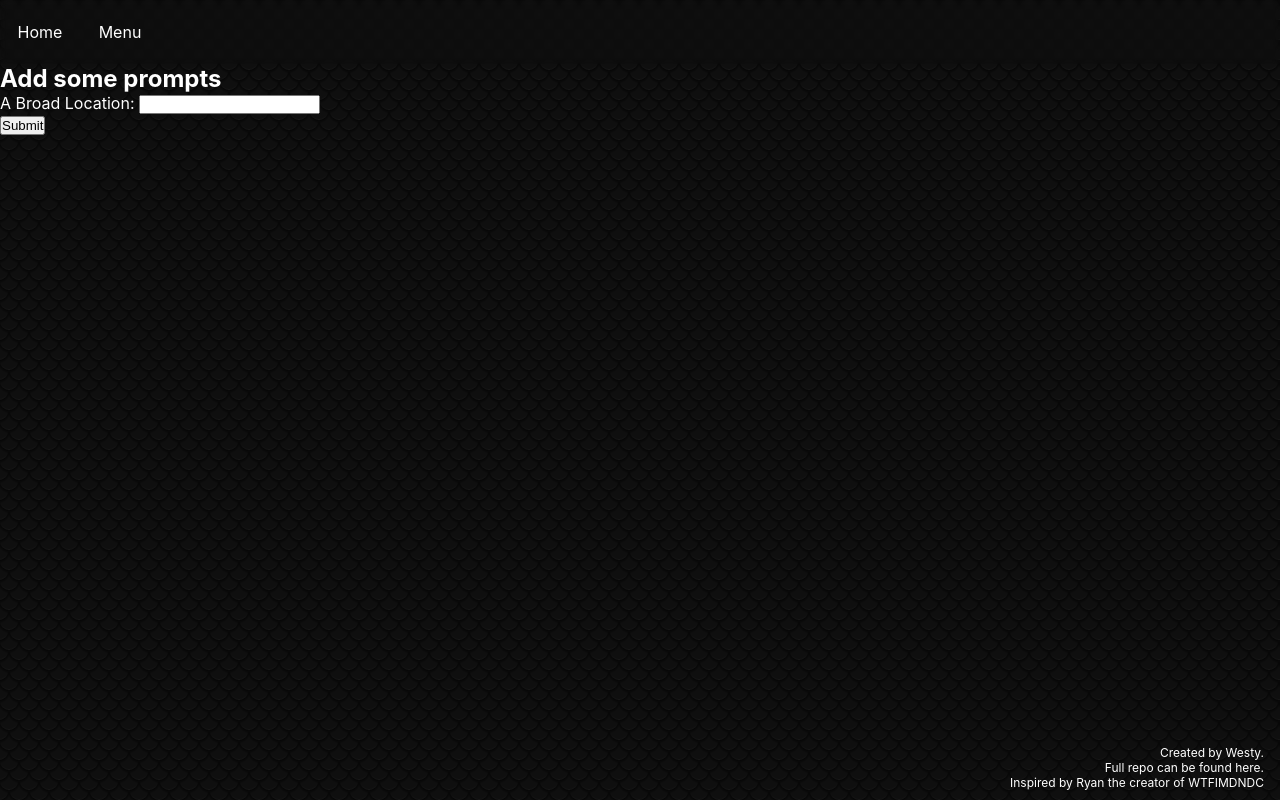
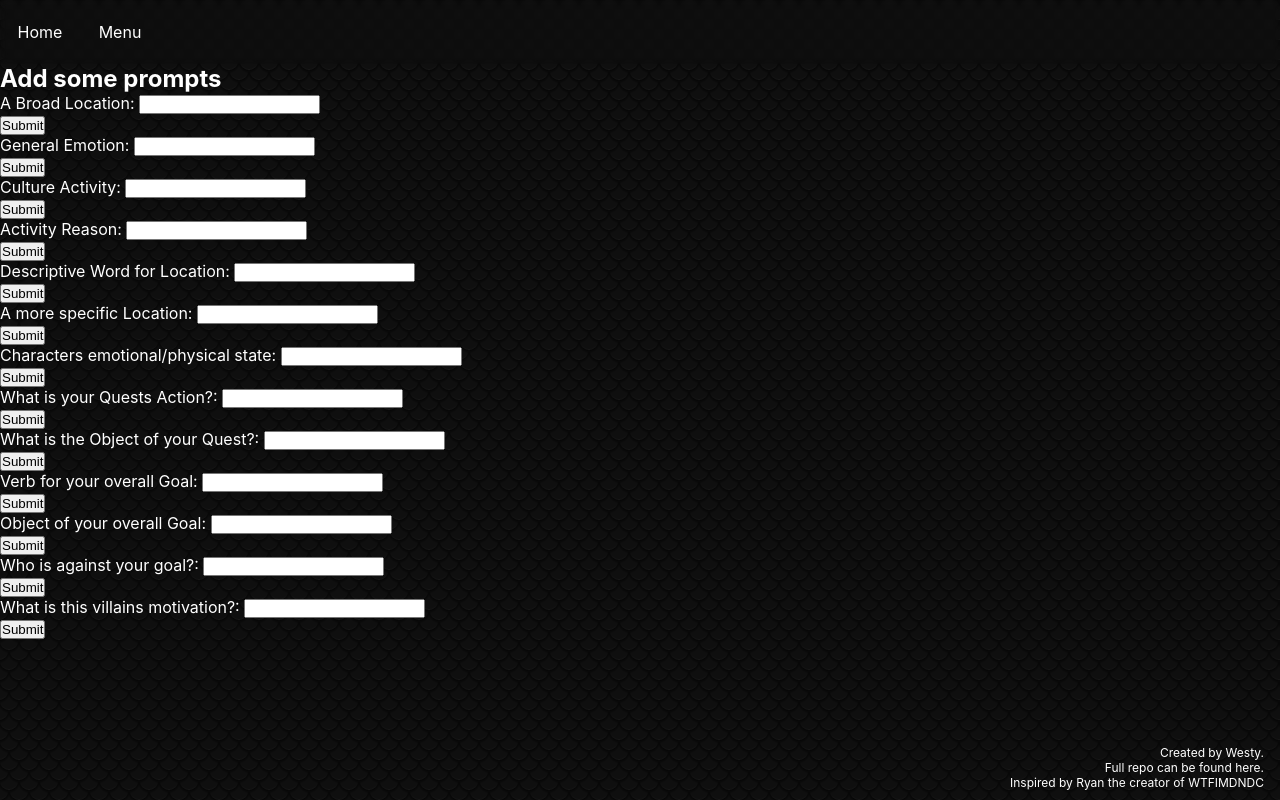
Before and after one commit to WestyCodes/DnDQuestHook, a React (Create React App) app: page /prompts in a window 1280 px wide. Built offline with nearby package versions, Linux system fonts and the light colour scheme.

Commit message:
Added all POST requests from promptsPage added while logic to quest.pcMood2

```diff
--- a/src/main/Main.js
+++ b/src/main/Main.js
@@ -77,6 +77,9 @@ export default function Main() {
         quest.pcLocation = specificLocation[Math.floor(Math.random()*specificLocation.length)].title
         quest.pcMood1 = specificCharacterState[Math.floor(Math.random()*specificCharacterState.length)].title
         quest.pcMood2 = specificCharacterState[Math.floor(Math.random()*specificCharacterState.length)].title
+        while(quest.pcMood1 === quest.pcMood2){
+            quest.pcMood2 = specificCharacterState[Math.floor(Math.random()*specificCharacterState.length)].title
+        }
         quest.questAction = taskAction[Math.floor(Math.random()*taskAction.length)].title
         quest.questObject = taskObject[Math.floor(Math.random()*taskObject.length)].title
         quest.goalAction = specificGoalAction[Math.floor(Math.random()*specificGoalAction.length)].title
@@ -85,7 +88,6 @@ export default function Main() {
         quest.antagonistMotivation = obstacleObjectsMotivation[Math.floor(Math.random()*obstacleObjectsMotivation.length)].title
         setQuestText(quest)
         setLoadQuest(true)
-        // console.log(questText)
     }
 
 
@@ -101,7 +103,7 @@ export default function Main() {
                     <p>
                         {questText.mainLocation}, where {questText.inhabitantsDescription} {questText.inhabitants} {questText.culture} {questText.cultureReason},
                         you find yourself in {questText.pcLocationAdj} {questText.pcLocation}, {questText.pcMood1} and {questText.pcMood2}.
-                        You must {questText.questAction} the {questText.questObject} in order to {questText.goalAction} {questText.goalObject}.
+                        You must {questText.questAction} {questText.questObject} in order to {questText.goalAction} {questText.goalObject}.
                         However, the {questText.antagonistObject} would be opposed to the {questText.questObject} {questText.antagonistMotivation}!
                     </p>
                 </div>
--- a/src/prompts/PromptsPage.js
+++ b/src/prompts/PromptsPage.js
@@ -5,7 +5,6 @@ export default function PromptsPage() {
 
 
     const [broadLocationsForm, setBroadLocationsForm] = useState("")
-    const [racesForm, setRacesForm] = useState("")
     const [raceDescriptionForm, setRaceDescriptionForm] = useState("")
     const [cultureActivityForm, setCultureActivityForm] = useState("")
     const [activityReasonForm, setActivityReasonForm] = useState("")
@@ -13,7 +12,7 @@ export default function PromptsPage() {
     const [specificLocationForm, setSpecificLocationForm] = useState("")
     const [specificCharacterStateForm, setSpecificCharacterStateForm] = useState("")
     const [taskActionForm, setTaskActionForm] = useState("")
-    const [taskObjectForm, setTaskObject] = useState("")
+    const [taskObjectForm, setTaskObjectForm] = useState("")
     const [specificGoalActionForm, setSpecificGoalActionForm] = useState("")
     const [specificGoalObjectForm, setSpecificGoalObjectForm] = useState("")
     const [obstacleObjectForm, setObstacleObjectForm] = useState("")
@@ -26,16 +25,155 @@ export default function PromptsPage() {
     }
 
     const handleSubmitBL = (event) => {
-
         event.preventDefault()
-        console.log("test test", broadLocationsForm)
-        console.log("Form Submitted")
         const data = {title: broadLocationsForm}
         post("broadLocations", data)
-
         event.target.reset()
     }
 
+    const handleChangeRD = (event) => {
+        const value = event.target.value;
+        setRaceDescriptionForm(value)
+    }
+
+    const handleSubmitRD = (event) => {
+        event.preventDefault()
+        const data = {title: raceDescriptionForm}
+        post("raceDescription", data)
+        event.target.reset()
+    }
+
+    const handleChangeCA = (event) => {
+        const value = event.target.value;
+        setCultureActivityForm(value)
+    }
+
+    const handleSubmitCA = (event) => {
+        event.preventDefault()
+        const data = {title: cultureActivityForm}
+        post("cultureActivity", data)
+        event.target.reset()
+    }
+
+    const handleChangeAR = (event) => {
+        const value = event.target.value;
+        setActivityReasonForm(value)
+    }
+
+    const handleSubmitAR = (event) => {
+        event.preventDefault()
+        const data = {title: activityReasonForm}
+        post("activityReason", data)
+        event.target.reset()
+    }
+
+    const handleChangeSLA = (event) => {
+        const value = event.target.value;
+        setSpecificLocationAdjectiveForm(value)
+    }
+
+    const handleSubmitSLA = (event) => {
+        event.preventDefault()
+        const data = {title: specificLocationAdjectiveForm}
+        post("specificLocationAdjective", data)
+        event.target.reset()
+    }
+
+    const handleChangeSL = (event) => {
+        const value = event.target.value;
+        setSpecificLocationForm(value)
+    }
+
+    const handleSubmitSL = (event) => {
+        event.preventDefault()
+        const data = {title: specificLocationForm}
+        post("specificLocation", data)
+        event.target.reset()
+    }
+
+    const handleChangeSCS = (event) => {
+        const value = event.target.value;
+        setSpecificCharacterStateForm(value)
+    }
+
+    const handleSubmitSCS = (event) => {
+        event.preventDefault()
+        const data = {title: specificCharacterStateForm}
+        post("specificCharacterState", data)
+        event.target.reset()
+    }
+
+    const handleChangeTA = (event) => {
+        const value = event.target.value;
+        setTaskActionForm(value)
+    }
+
+    const handleSubmitTA = (event) => {
+        event.preventDefault()
+        const data = {title: taskActionForm}
+        post("taskAction", data)
+        event.target.reset()
+    }
+
+    const handleChangeTO = (event) => {
+        const value = event.target.value;
+        setTaskObjectForm(value)
+    }
+
+    const handleSubmitTO = (event) => {
+        event.preventDefault()
+        const data = {title: taskObjectForm}
+        post("taskObject", data)
+        event.target.reset()
+    }
+
+    const handleChangeSGA = (event) => {
+        const value = event.target.value;
+        setSpecificGoalActionForm(value)
+    }
+
+    const handleSubmitSGA = (event) => {
+        event.preventDefault()
+        const data = {title: specificGoalActionForm}
+        post("specificGoalAction", data)
+        event.target.reset()
+    }
+
+    const handleChangeSGO = (event) => {
+        const value = event.target.value;
+        setSpecificGoalObjectForm(value)
+    }
+
+    const handleSubmitSGO = (event) => {
+        event.preventDefault()
+        const data = {title: specificGoalObjectForm}
+        post("specificGoalObject", data)
+        event.target.reset()
+    }
+
+    const handleChangeOO = (event) => {
+        const value = event.target.value;
+        setObstacleObjectForm(value)
+    }
+
+    const handleSubmitOO = (event) => {
+        event.preventDefault()
+        const data = {title: obstacleObjectForm}
+        post("obstacleObject", data)
+        event.target.reset()
+    }
+
+    const handleChangeOOM = (event) => {
+        const value = event.target.value;
+        setObstacleObjectsMotivationForm(value)
+    }
+
+    const handleSubmitOOM = (event) => {
+        event.preventDefault()
+        const data = {title: obstacleObjectsMotivationForm}
+        post("obstacleObjectsMotivation", data)
+        event.target.reset()
+    }
 
     return (
         <div>
@@ -50,10 +188,10 @@ export default function PromptsPage() {
                 </div>
             </form>
 
-            {/* <form className="form-stack contact-form" onSubmit={handleSubmit}>
+            <form className="form-stack contact-form" onSubmit={handleSubmitRD}>
 
                 <label htmlFor="raceDescription">General Emotion: </label>
-                <input id="raceDescription" name="raceDescription" type="text" required onChange={handleChange}/>
+                <input id="raceDescription" name="raceDescription" type="text" required onChange={handleChangeRD}/>
                 <div className="actions-section">
                     <button className="button blue" type="submit">
                     Submit
@@ -61,10 +199,10 @@ export default function PromptsPage() {
                 </div>
             </form>
 
-            <form className="form-stack contact-form" onSubmit={handleSubmit}>
+            <form className="form-stack contact-form" onSubmit={handleSubmitCA}>
 
                 <label htmlFor="cultureActivity">Culture Activity: </label>
-                <input id="cultureActivity" name="cultureActivity" type="text" required onChange={handleChange}/>
+                <input id="cultureActivity" name="cultureActivity" type="text" required onChange={handleChangeCA}/>
                 <div className="actions-section">
                     <button className="button blue" type="submit">
                     Submit
@@ -72,10 +210,10 @@ export default function PromptsPage() {
                 </div>
             </form>
 
-            <form className="form-stack contact-form" onSubmit={handleSubmit}>
+            <form className="form-stack contact-form" onSubmit={handleSubmitAR}>
 
                 <label htmlFor="activityReason">Activity Reason: </label>
-                <input id="activityReason" name="activityReason" type="text" required onChange={handleChange}/>
+                <input id="activityReason" name="activityReason" type="text" required onChange={handleChangeAR}/>
                 <div className="actions-section">
                     <button className="button blue" type="submit">
                     Submit
@@ -84,10 +222,10 @@ export default function PromptsPage() {
             </form>
 
 
-            <form className="form-stack contact-form" onSubmit={handleSubmit}>
+            <form className="form-stack contact-form" onSubmit={handleSubmitSLA}>
 
                 <label htmlFor="specificLocationAdjective">Descriptive Word for Location: </label>
-                <input id="specificLocationAdjective" name="specificLocationAdjective" type="text" required onChange={handleChange}/>
+                <input id="specificLocationAdjective" name="specificLocationAdjective" type="text" required onChange={handleChangeSLA}/>
                 <div className="actions-section">
                     <button className="button blue" type="submit">
                     Submit
@@ -95,10 +233,10 @@ export default function PromptsPage() {
                 </div>
             </form>
 
-            <form className="form-stack contact-form" onSubmit={handleSubmit}>
+            <form className="form-stack contact-form" onSubmit={handleSubmitSL}>
 
             <label htmlFor="specificLocation">A more specific Location: </label>
-            <input id="specificLocation" name="specificLocation" type="text" required onChange={handleChange}/>
+            <input id="specificLocation" name="specificLocation" type="text" required onChange={handleChangeSL}/>
                 <div className="actions-section">
                     <button className="button blue" type="submit">
                     Submit
@@ -106,10 +244,10 @@ export default function PromptsPage() {
                 </div>
             </form>
 
-            <form className="form-stack contact-form" onSubmit={handleSubmit}>
+            <form className="form-stack contact-form" onSubmit={handleSubmitSCS}>
 
                 <label htmlFor="specificCharacterState">Characters emotional/physical state: </label>
-                <input id="specificCharacterState" name="specificCharacterState" type="text" required onChange={handleChange}/>
+                <input id="specificCharacterState" name="specificCharacterState" type="text" required onChange={handleChangeSCS}/>
                 <div className="actions-section">
                     <button className="button blue" type="submit">
                     Submit
@@ -117,10 +255,10 @@ export default function PromptsPage() {
                 </div>
             </form>
 
-            <form className="form-stack contact-form" onSubmit={handleSubmit}>
+            <form className="form-stack contact-form" onSubmit={handleSubmitTA}>
 
                 <label htmlFor="taskAction">What is your Quests Action?: </label>
-                <input id="taskAction" name="taskAction" type="text" required onChange={handleChange}/>
+                <input id="taskAction" name="taskAction" type="text" required onChange={handleChangeTA}/>
                 <div className="actions-section">
                     <button className="button blue" type="submit">
                     Submit
@@ -128,10 +266,10 @@ export default function PromptsPage() {
                 </div>
             </form>
 
-            <form className="form-stack contact-form" onSubmit={handleSubmit}>
+            <form className="form-stack contact-form" onSubmit={handleSubmitTO}>
 
                 <label htmlFor="taskObject">What is the Object of your Quest?: </label>
-                <input id="taskObject" name="taskObject" type="text" required onChange={handleChange}/>
+                <input id="taskObject" name="taskObject" type="text" required onChange={handleChangeTO}/>
                 <div className="actions-section">
                     <button className="button blue" type="submit">
                     Submit
@@ -139,10 +277,10 @@ export default function PromptsPage() {
                 </div>
             </form>
 
-            <form className="form-stack contact-form" onSubmit={handleSubmit}>
+            <form className="form-stack contact-form" onSubmit={handleSubmitSGA}>
 
                 <label htmlFor="specificGoalAction">Verb for your overall Goal: </label>
-                <input id="specificGoalAction" name="specificGoalAction" type="text" required onChange={handleChange}/>
+                <input id="specificGoalAction" name="specificGoalAction" type="text" required onChange={handleChangeSGA}/>
                 <div className="actions-section">
                     <button className="button blue" type="submit">
                     Submit
@@ -150,10 +288,10 @@ export default function PromptsPage() {
                 </div>
             </form>
 
-            <form className="form-stack contact-form" onSubmit={handleSubmit}>
+            <form className="form-stack contact-form" onSubmit={handleSubmitSGO}>
 
                 <label htmlFor="specificGoalObject">Object of your overall Goal: </label>
-                <input id="specificGoalObject" name="specificGoalObject" type="text" required onChange={handleChange}/>
+                <input id="specificGoalObject" name="specificGoalObject" type="text" required onChange={handleChangeSGO}/>
                 <div className="actions-section">
                     <button className="button blue" type="submit">
                     Submit
@@ -161,10 +299,10 @@ export default function PromptsPage() {
                 </div>
             </form>
 
-            <form className="form-stack contact-form" onSubmit={handleSubmit}>
+            <form className="form-stack contact-form" onSubmit={handleSubmitOO}>
 
                 <label htmlFor="obstacleObject">Who is against your goal?: </label>
-                <input id="obstacleObject" name="obstacleObject" type="text" required onChange={handleChange}/>
+                <input id="obstacleObject" name="obstacleObject" type="text" required onChange={handleChangeOO}/>
                 <div className="actions-section">
                     <button className="button blue" type="submit">
                     Submit
@@ -172,16 +310,16 @@ export default function PromptsPage() {
                 </div>
             </form>
 
-            <form className="form-stack contact-form" onSubmit={handleSubmit}>
+            <form className="form-stack contact-form" onSubmit={handleSubmitOOM}>
 
                 <label htmlFor="obstacleObjectMotivation">What is this villains motivation?: </label>
-                <input id="obstacleObjectMotivation" name="obstacleObjectMotivation" type="text" required onChange={handleChange}/>
+                <input id="obstacleObjectMotivation" name="obstacleObjectMotivation" type="text" required onChange={handleChangeOOM}/>
                 <div className="actions-section">
                     <button className="button blue" type="submit">
                     Submit
                     </button>
                 </div>
-            </form> */}
+            </form>
         </div>
     )
 }
```
Also changed, not shown: src/db/prompts.json (+62 -2 lines).
